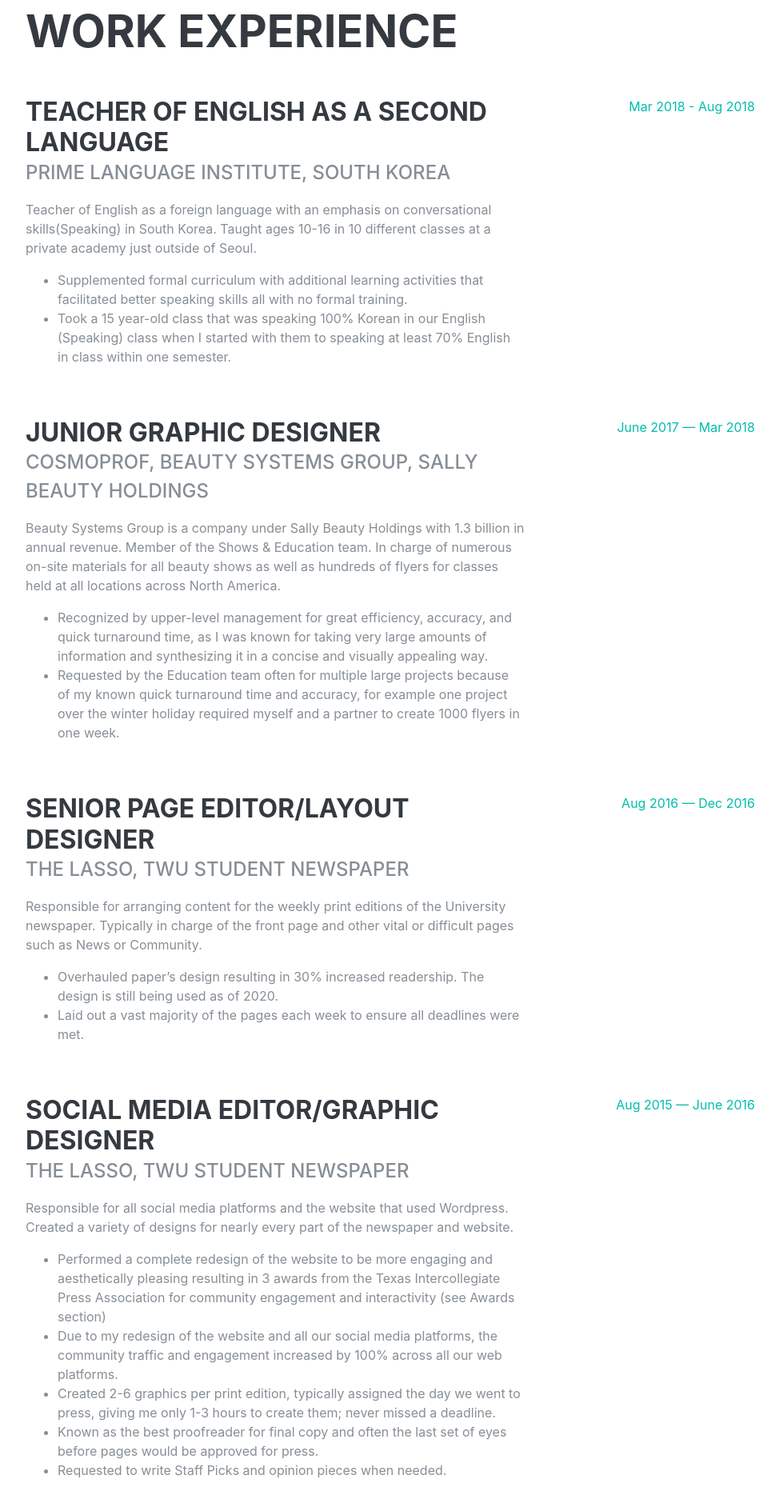
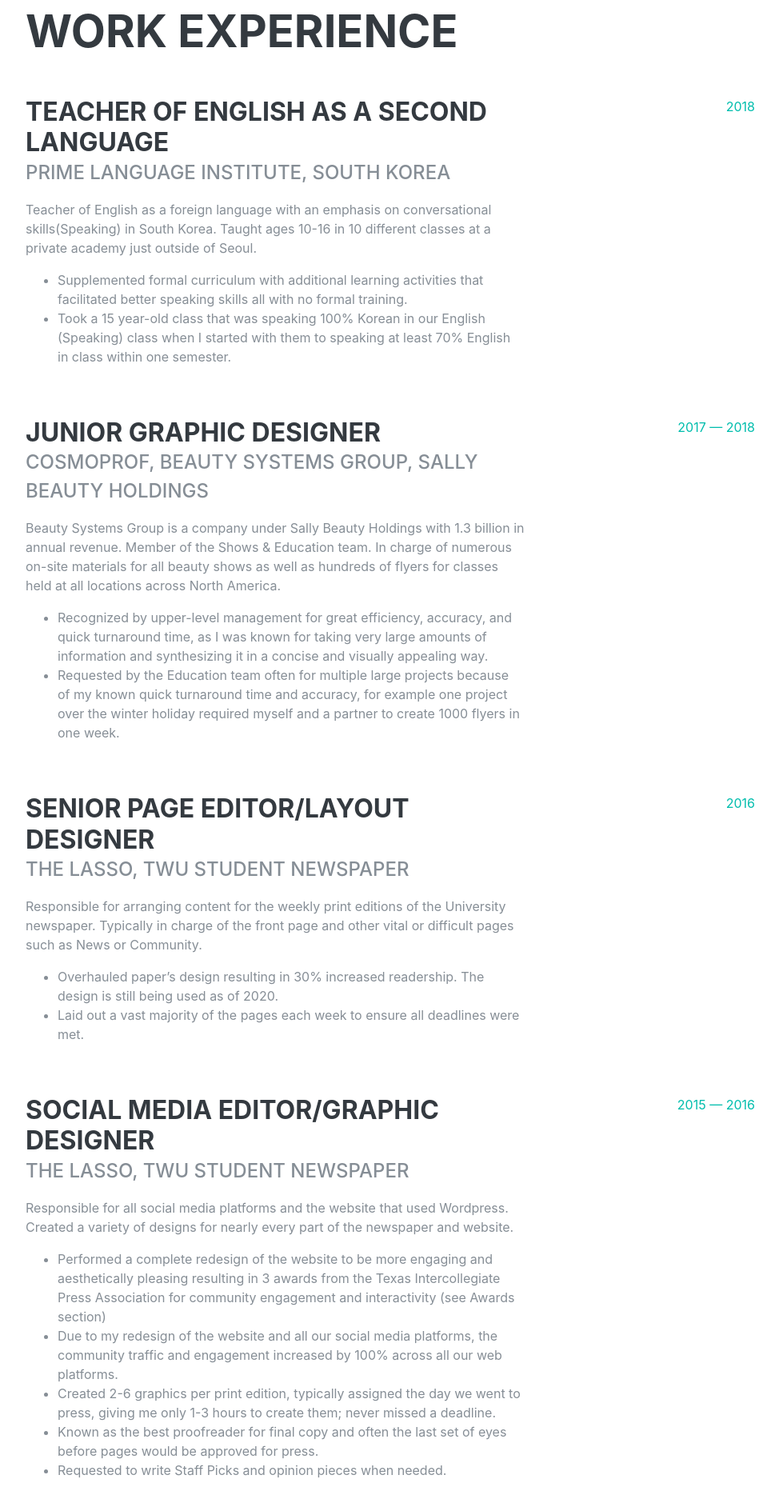
Before and after one commit to ambernina/portfolio, a plain HTML site: page index.html in a window 1280 px wide. Shown: the part 2280-4149 px from the top of the page at 80% size, without its empty margins (288-1262 px from the left). Drawn offline with nearby package versions, Linux system fonts and the light colour scheme; a web font is replaced by a local one.

Commit message:
changed dates to years only

```diff
--- a/index.html
+++ b/index.html
@@ -229,7 +229,7 @@
           </ul>
         </div>
         <div class="resume-date text-md-right">
-          <span class="text-primary">Mar 2018 - Aug 2018</span>
+          <span class="text-primary">2018</span>
         </div>
       </div>
 
@@ -250,7 +250,7 @@
           </ul>
         </div>
         <div class="resume-date text-md-right">
-          <span class="text-primary">June 2017 — Mar 2018</span>
+          <span class="text-primary">2017 — 2018</span>
         </div>
       </div>
 
@@ -267,7 +267,7 @@
           </ul>
         </div>
         <div class="resume-date text-md-right">
-          <span class="text-primary">Aug 2016 — Dec 2016</span>
+          <span class="text-primary">2016</span>
         </div>
       </div>
 
@@ -291,7 +291,7 @@
           </ul>
         </div>
         <div class="resume-date text-md-right">
-          <span class="text-primary">Aug 2015 — June 2016</span>
+          <span class="text-primary">2015 — 2016</span>
         </div>
       </div>
 
@@ -312,7 +312,7 @@
           <div><a href="https://bootcamp.du.edu/coding/">https://bootcamp.du.edu/coding/</a></div>
         </div>
         <div class="resume-date text-md-right">
-          <span class="text-primary">Oct 2019 - Apr 2020</span>
+          <span class="text-primary">Apr 2020</span>
         </div>
       </div>
 
@@ -324,7 +324,7 @@
           <p>GPA: 3.69</p>
         </div>
         <div class="resume-date text-md-right">
-          <span class="text-primary">Aug 2014 - May 2017</span>
+          <span class="text-primary">May 2017</span>
         </div>
       </div>
 
```
